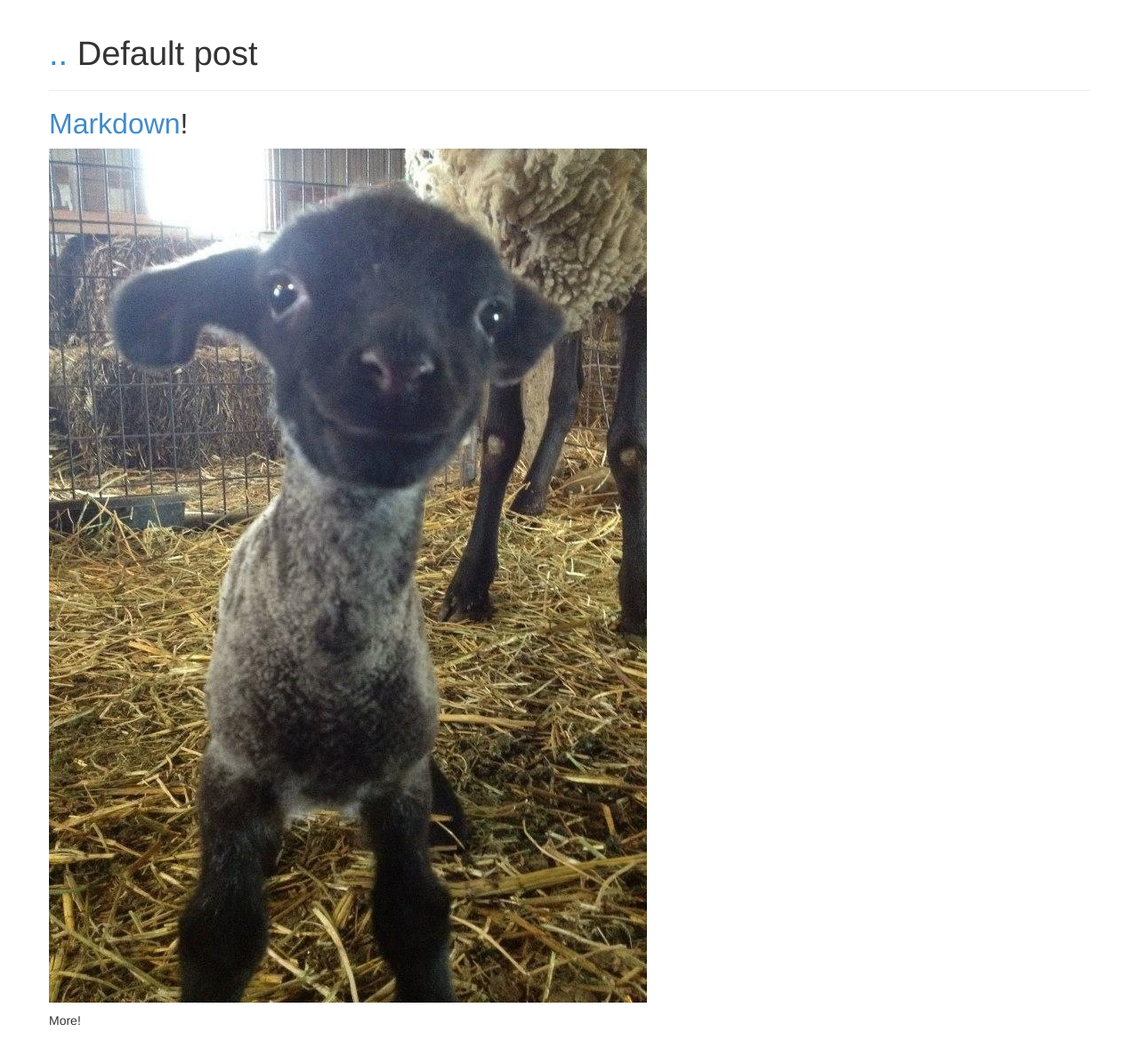
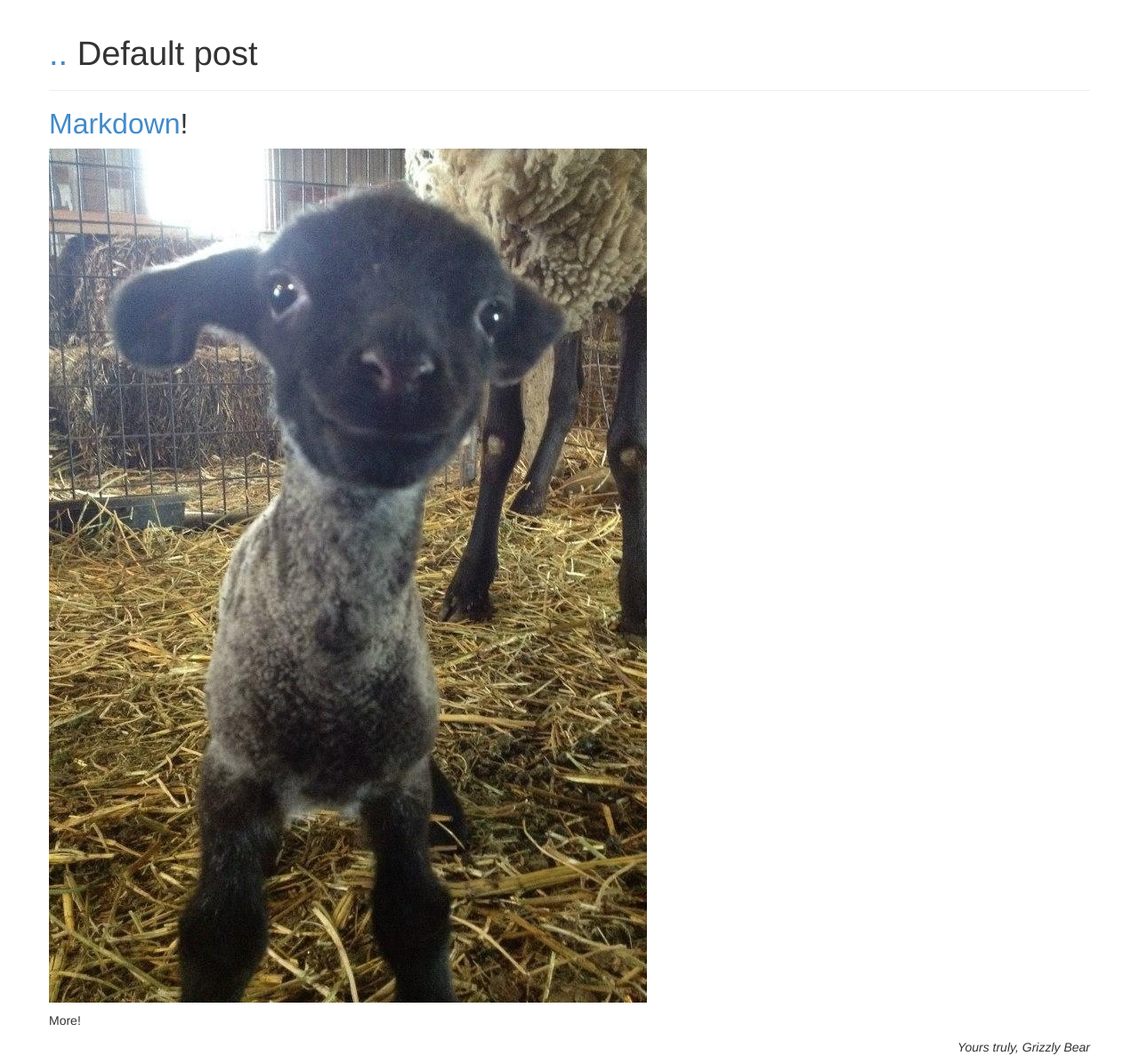
Before and after one commit to edrex/static-starter, a Jekyll site: the page built from _posts/2013-07-03-starter-post.md, in a window 1280 px wide. Shown: the whole page at 89% size. Built offline with Jekyll 4.4.1, drawn with Linux system fonts in a browser that asks for light colours; Markdown is read by kramdown in place of the engine named in the settings.

Commit message:
add signature

```diff
--- a/_config.yml
+++ b/_config.yml
@@ -1,4 +1,5 @@
 name: Your New Jekyll Site
+signature: "Yours truly, Grizzly Bear"
 pygments: true
 permalink: pretty
 markdown: redcarpet
--- a/_layouts/default.html
+++ b/_layouts/default.html
@@ -24,6 +24,7 @@
           <div class="content">
             {{ content }}
           </div>
+          {{ if site.signature }}<i class="pull-right">{{ site.signature }}</i>{{ endif }}
         </div> <!-- /container -->
 
     </body>
```
